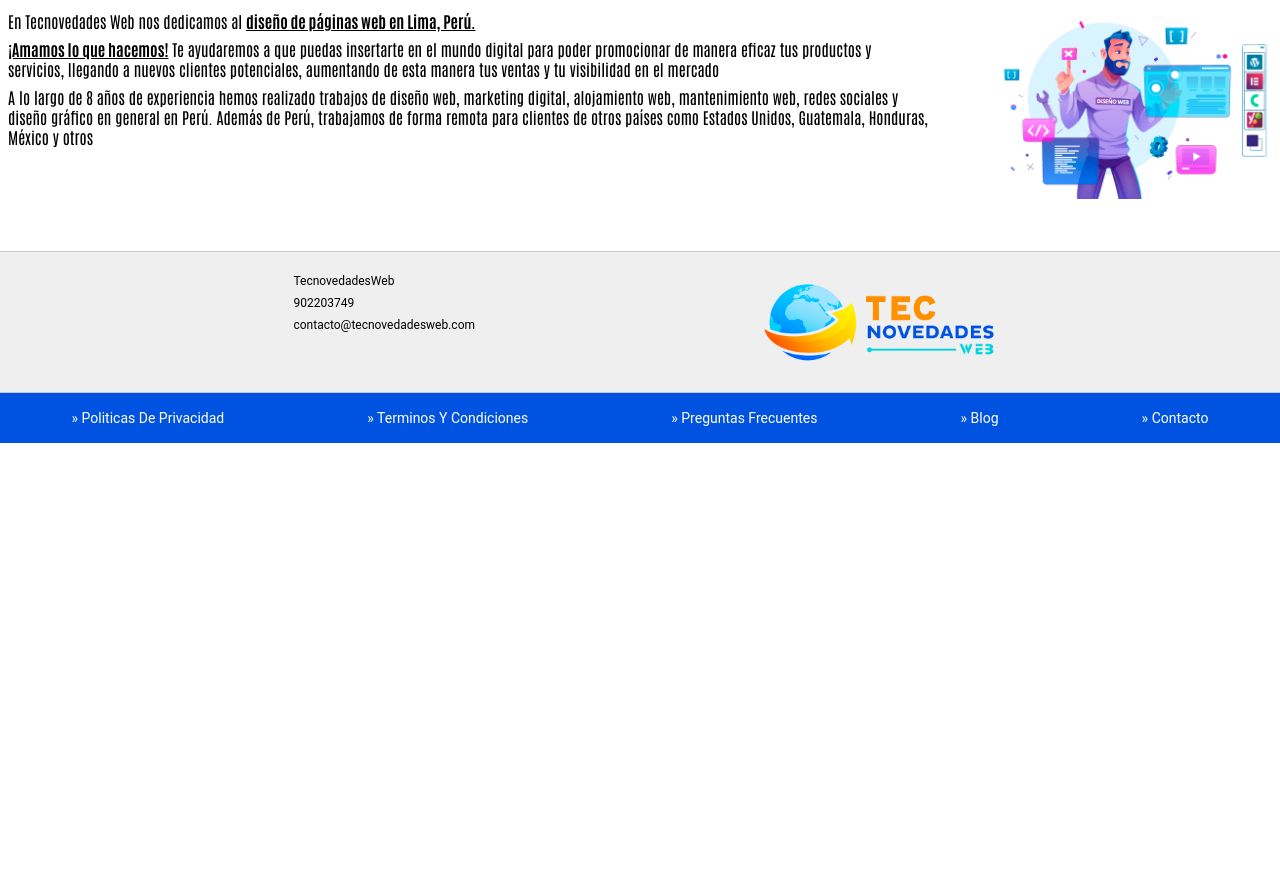
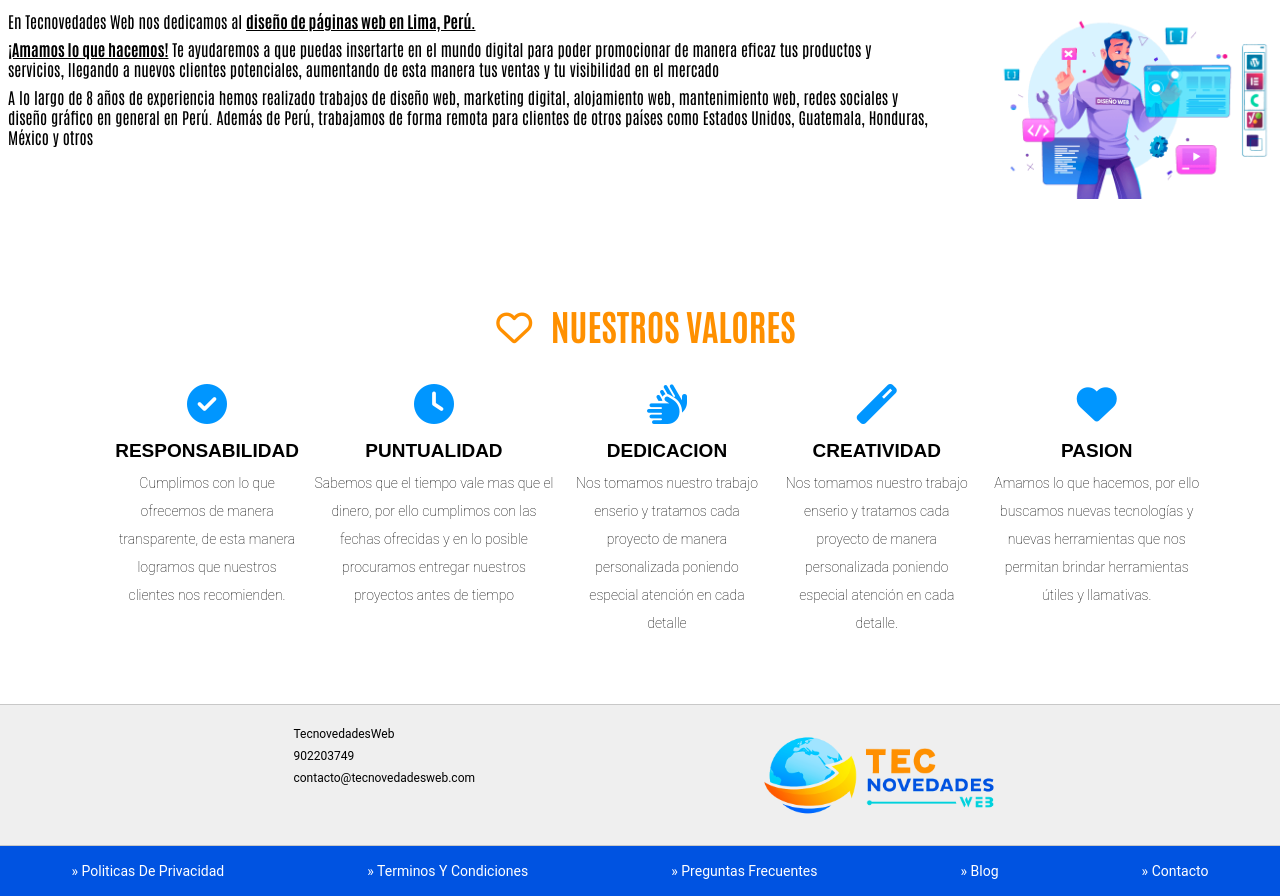
Before and after one commit to AngelZC790347/tecnovedades, an Astro site: page /nosotros in a window 1280 px wide. Shown: the part 616-1512 px from the top of the page. Before the commit the page ends 1059 px from the top, so only its background shows below. Built offline with nearby package versions, Linux system fonts and the light colour scheme; Astro itself is replaced by a stand-in of ours; a web font is replaced by a local one.

Commit message:
Agregando nosotros

```diff
--- a/src/components/Header.astro
+++ b/src/components/Header.astro
@@ -17,7 +17,7 @@
         <a href="./portafolio">portafolio</a>
       </li>
       <li>
-        <a href="#eligetuweb">elige tu web</a>
+        <a href="./#eligetuweb">elige tu web</a>
       </li>
       <li>
         <a href="./nosotros">nosotros</a>
@@ -29,7 +29,7 @@
   </nav>
   <nav id="nav-r">
     <ul>
-      <li></li>
+      <li><i aria-hidden="true" class="fab fa-facebook"></i></li>
       <li></li>
     </ul>
   </nav>
--- a/src/layouts/Layout.astro
+++ b/src/layouts/Layout.astro
@@ -17,6 +17,7 @@
 		<meta name="viewport" content="width=device-width" />
 		<link rel="icon" type="image/svg+xml" href="/favicon.svg" />
 		<meta name="generator" content={Astro.generator} />
+		<script src="https://kit.fontawesome.com/0231b09d42.js" crossorigin="anonymous"></script>
 		<title>{title}</title>
 	</head>
 	<body>
@@ -37,6 +38,10 @@
 		font-family: "Roboto";
 		src: url("/fonts/Roboto/Roboto-Light.ttf");
 	}
+	@font-face {
+		font-family: "Roboto Bold";
+		src: url("/fonts/Roboto/Roboto-Medium.ttf");
+	}
 	@font-face{
 		font-family: "Antonio";
 		src: url("/fonts/Antonio/Antonio-VariableFont_wght.ttf");
@@ -54,6 +59,7 @@
 	--size-large:36px;
 	--size-xl:49px;
 	--primary-font:"Roboto", Sans-serif;
+	--primary-font-bold:"Roboto Bold", Sans-serif;
 	--primary-font-condessed:"Roboto Condensed", Sans-serif;
 	--seconday-font:"Antonio", Sans-serif;
 	}
--- a/src/pages/nosotros.astro
+++ b/src/pages/nosotros.astro
@@ -19,7 +19,38 @@
                 </div>
             </ImageBanner>
         </CenterContainer>
+        <CenterContainer>
+        <h2><i aria-hidden="true" class="far fa-heart" style={{padding:"0px 12px"}}></i> Nuestros Valores</h2>
+        <ul>
+            <li>
+                <div><span><i aria-hidden="true" class="fas fa-check-circle"></i></span></div>
+                <h6>Responsabilidad</h6>
+                <p>Cumplimos con lo que ofrecemos de manera transparente, de esta manera logramos que nuestros clientes nos recomienden.</p>
+            </li>
+            <li>
+                <div><span><i aria-hidden="true" class="fas fa-clock"></i></span></div>
+                <h6>Puntualidad</h6>
+                <p>Sabemos que el tiempo vale mas que el dinero, por ello cumplimos con las fechas ofrecidas y en lo posible procuramos entregar nuestros proyectos antes de tiempo</p>
+            </li>
+            <li>
+                <div><span><i aria-hidden="true" class="fas fa-hands"></i></span></div>
+                <h6>dedicacion</h6>
+                <p>Nos tomamos nuestro trabajo enserio y tratamos cada proyecto de manera personalizada poniendo especial atención en cada detalle</p>
+            </li>
+            <li>
+                <div><span><i aria-hidden="true" class="fas fa-magic"></i></span></div>
+                <h6>creatividad</h6>
+                <p>Nos tomamos nuestro trabajo enserio y tratamos cada proyecto de manera personalizada poniendo especial atención en cada detalle.</p>
+            </li>
+            <li>
+                <div><span><i aria-hidden="true" class="fas fa-heart"></i></span></div>
+                <h6>Pasion</h6>
+                <p>Amamos lo que hacemos, por ello buscamos nuevas tecnologías y nuevas herramientas que nos permitan brindar herramientas útiles y llamativas.</p>
+            </li>
+        </ul>
+    </CenterContainer>
     </main>
+
 </Layout>
 <style>
     strong{
@@ -42,5 +73,59 @@
   }
   main{
     background-color: var(--fg-color-1);
+    h2,h6{
+        text-align: center;
+        margin: 0;
+        padding: 0;
+    }
+    h2{
+        margin-top: 50px;
+        color: var(--fg-color-3);
+        text-transform: uppercase;
+        font-family: var(--secondary-font);
+        font-weight: 700;
+        i{
+            transform: translateY(-2px);
+            font-size: var(--size-large);
+        }
+    }
+    h6{
+        font-family: var(--primary-font-bold);
+        font-weight: bold;
+        text-transform: uppercase;
+        font-size: calc(var(--size-medium) + 3px);
+    }
+    ul{
+        list-style: none;
+        margin: 0 auto;
+        padding-bottom: 60px;
+        margin-top: 20px;
+        display: flex;
+        gap: 0.2em;
+        max-width: 1100px;
+        justify-content: center;
+        & li{
+            display: flex;
+            flex-direction: column;
+            p{
+                text-align: center;
+                font-family: var(--primary-font);
+                font-weight: 200;
+                font-size: var(--size-small);
+                line-height: 2;
+            }
+            span{
+                padding: 16px 0px;
+                display: block;
+                text-align: center;
+                width: 100%;
+                i{
+                    font-size: 2.5rem;
+                    color: #0096FF;
+                }
+            }
+        }
+
+    }
   }
 </style>
```
